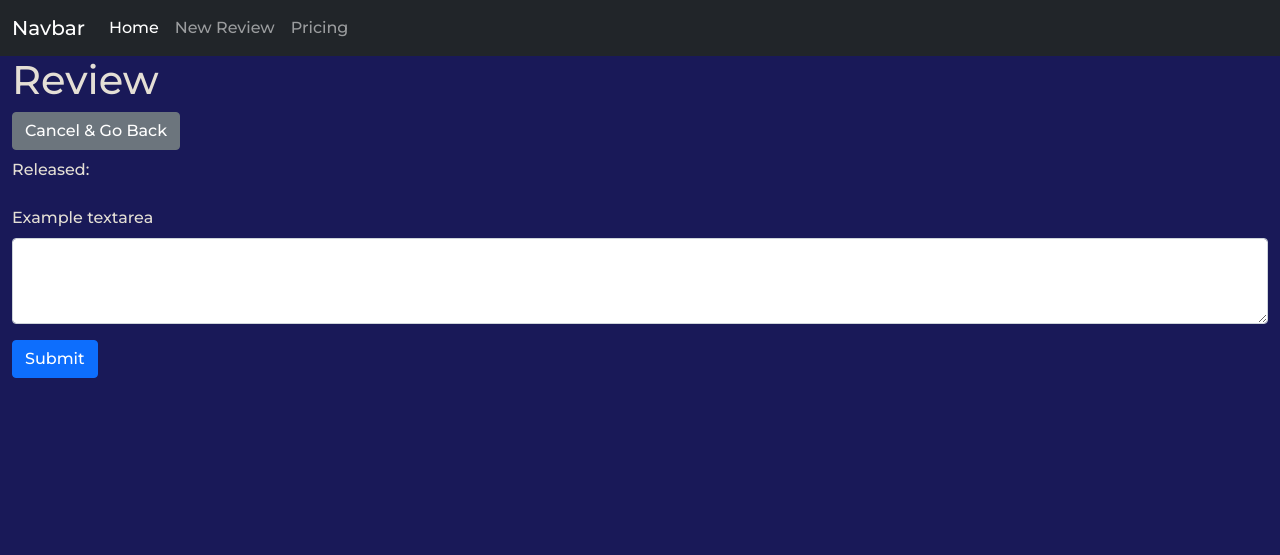
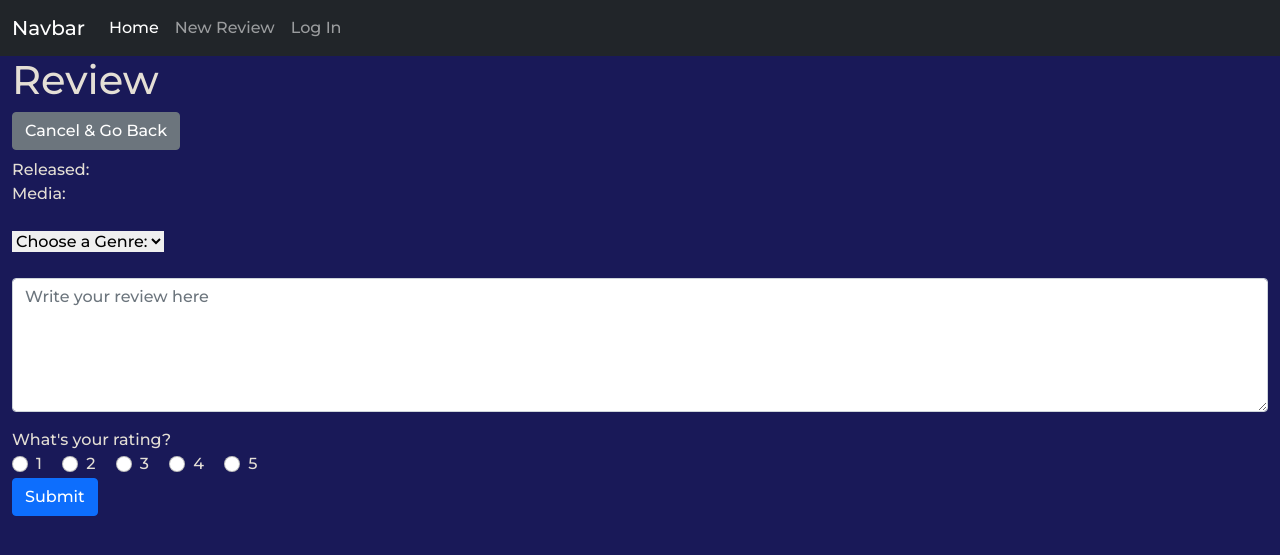
Before and after one commit to robot5000-design/ms3, a Flask app: template templates/new_review.html in a window 1280 px wide. Shown: the top 555 px of the page. Run offline with Flask 2, Linux system fonts and the light colour scheme; the template is opened without the code that fills it, so the values that code supplies are empty; some libraries are stand-ins or nearby versions.

Commit message:
Add latest reviews to index & posting reviews to db

```diff
--- a/app.py
+++ b/app.py
@@ -1,9 +1,11 @@
 import os
 import requests
+import datetime
 from flask import (
     Flask, flash, render_template,
     redirect, request, session, url_for)
 from flask_pymongo import PyMongo
+from werkzeug.security import generate_password_hash, check_password_hash
 if os.path.exists("env.py"):
     import env
 
@@ -23,10 +25,23 @@
 def index():
     session.pop("search_query", None)
     session.pop("media_type", None)
-    reviews = mongo.db.reviews.find()
-    test = mongo.db.reviews.find().sort("review_date", -1)      #.distinct("tmdb_id")[0:6]
+    movie_details = mongo.db.movie_details.find()
+    reviews = list(mongo.db.reviews.find().sort("review_date", -1).limit(20))
+    if reviews:
+        # eliminating review repetition on the home page latest reviews
+        unique_reviews = [reviews[0]]
+        for review in reviews:
+            tmdb_id_list = [
+                unique_review["tmdb_id"] for unique_review in unique_reviews]
+            if review["tmdb_id"] not in tmdb_id_list:
+                unique_reviews.append(review)
+        for i in range(len(unique_reviews)):
+            movie_details = mongo.db.movie_details.find_one(
+                {"tmdb_id": unique_reviews[i]['tmdb_id']})
+            unique_reviews[i]["poster_path"] = movie_details["poster_path"]
     tmdb_poster_url = mongo.db.tmdb_urls.find_one()["tmdb_poster_url"]
-    return render_template("index.html", reviews=reviews, test=test,
+    return render_template("index.html", reviews=unique_reviews,
+                           movie_details=movie_details,
                            tmdb_poster_url=tmdb_poster_url)
 
 
@@ -34,14 +49,24 @@
 def review_detail(tmdb_id):
     reviews = list(mongo.db.reviews.find(
         {"tmdb_id": tmdb_id}).sort("review_date", -1))
+    movie_detail = list(mongo.db.movie_details.find(
+        {"tmdb_id": tmdb_id}))
     tmdb_poster_url = mongo.db.tmdb_urls.find_one()["tmdb_poster_url"]
     overall_rating = 0
     for review in reviews:
         overall_rating += int(review["rating"])
-    overall_rating = round((overall_rating / len(reviews)), 2)
-    return render_template("review_detail.html", reviews=reviews,
-                           tmdb_poster_url=tmdb_poster_url,
-                           overall_rating=overall_rating)
+    try:
+        overall_rating = round((overall_rating / len(reviews)), 2)
+    except ZeroDivisionError:
+        flash("Oops we have a zero division error")
+    if reviews:
+        return render_template("review_detail.html", reviews=reviews,
+                               movie_detail=movie_detail[0],
+                               tmdb_poster_url=tmdb_poster_url,
+                               overall_rating=overall_rating)
+    else:
+        flash(reviews)
+        return render_template("search.html")
 
 
 @app.route("/search/<int:page_number>", methods=["GET", "POST"])
@@ -93,57 +118,93 @@
 
 @app.route("/new_review/<tmdb_id>/<page_number>", methods=["GET", "POST"])
 def new_review(tmdb_id, page_number):
+    if request.method == "POST":
+        # check if details already exist in db
+        details_exist = mongo.db.movie_details.find_one(
+            {"tmdb_id": session["selected_media"]["tmdb_id"]})
+        if not details_exist:
+            mongo.db.movie_details.insert_one(dict(session["selected_media"]))
+        new_review = {
+            "tmdb_id": str(session["selected_media"]["tmdb_id"]),
+            "genre": request.form.get("select-genre"),
+            "review": request.form.get("review-text"),
+            "rating": request.form.get("inlineRadioOptions"),
+            "review_date": datetime.datetime.now(),
+            "created_by": session["user"]
+        }
+        mongo.db.reviews.insert_one(new_review)
+        session.pop("selected_media")
+        flash("Review Posted Successfully!")
+        return redirect(url_for("search_movies", page_number=1))
+    media_detail = get_choice_detail(tmdb_id)
+    if "status_code" in media_detail:
+        if media_detail["status_code"] == 34:
+            flash("Sorry. This resource cannot be found.")
+            return redirect(url_for("search_movies", page_number=page_number))
+    else:
+        validate_choice(media_detail)
+        genres = mongo.db.genres.find().sort("genre_name", 1)
+        tmdb_poster_url = mongo.db.tmdb_urls.find_one()["tmdb_poster_url"]
+        return render_template(
+            "new_review.html", media_detail=session["selected_media"],
+            page_number=page_number,
+            genres=genres,
+            tmdb_poster_url=tmdb_poster_url)
 
+
+def get_choice_detail(tmdb_id):
     tv_detail_url = mongo.db.tmdb_urls.find()[0]['tv_detail_url'].format(
         tmdb_id, app.api_key)
     movie_detail_url = mongo.db.tmdb_urls.find()[0]['movie_detail_url'].format(
         tmdb_id, app.api_key)
     if "media_type" in session:
         if session["media_type"] == "tv":
-            media_detail = requests.get(tv_detail_url).json()
+            return requests.get(tv_detail_url).json()
         else:
-            media_detail = requests.get(movie_detail_url).json()
+            return requests.get(movie_detail_url).json()
     else:
         return redirect(url_for("search_movies", page_number=1))
-    if "status_code" in media_detail:
-        if media_detail["status_code"] == 34:
-            flash("Sorry. This resource cannot be found.")
-            return redirect(url_for("search_movies", page_number=page_number))
+
+
+def validate_choice(media_detail):
+    session["selected_media"] = {}
+    if "id" in media_detail:
+        session["selected_media"]["tmdb_id"] = media_detail["id"]
+    if "original_title" in media_detail:
+        session["selected_media"][
+            "original_title"] = media_detail["original_title"]
+    elif "original_name" in media_detail:
+        session["selected_media"][
+            "original_title"] = media_detail["original_name"]
+    session["selected_media"]["media_type"] = session["media_type"]
+    if "first_air_date" in media_detail:
+        if media_detail["first_air_date"] is None or media_detail[
+                "first_air_date"] == "":
+            session["selected_media"]["release_date"] = ""
+        else:
+            session["selected_media"][
+                "release_date"] = media_detail["first_air_date"][0:4]
+    elif "release_date" in media_detail:
+        if media_detail["release_date"] is None or media_detail[
+                "release_date"] == "":
+            session["selected_media"]["release_date"] = ""
+        else:
+            session["selected_media"][
+                "release_date"] = media_detail["release_date"][0:4]
     else:
-        session.selected_media = {}
-        if "id" in media_detail:
-            session.selected_media["tmdb_id"] = media_detail["id"]
-        if "original_title" in media_detail:
-            session.selected_media[
-                "original_title"] = media_detail["original_title"]
-        elif "original_name" in media_detail:
-            session.selected_media[
-                "original_title"] = media_detail["original_name"]
-        if "first_air_date" in media_detail:
-            session.selected_media[
-                "release_date"] = media_detail["first_air_date"][0:4]
-        elif "release_date" in media_detail:
-            session.selected_media[
-                "release_date"] = media_detail["release_date"][0:4]
+        session["selected_media"]["release_date"] = ""
+    if "poster_path" in media_detail:
+        if media_detail["poster_path"] == "" or media_detail[
+                "poster_path"] is None:
+            session["selected_media"]["poster_path"] = None
         else:
-            session.selected_media["release_date"] = None
-        if "poster_path" in media_detail:
-            if media_detail["poster_path"] == "" or media_detail[
-                    "poster_path"] is None:
-                session.selected_media["poster_path"] = None
-            else:
-                session.selected_media[
-                    "poster_path"] = media_detail["poster_path"]
-        if "overview" in media_detail:
-            session.selected_media["overview"] = media_detail["overview"]
-        else:
-            session.selected_media["overview"] = None
-        tmdb_poster_url = mongo.db.tmdb_urls.find_one()["tmdb_poster_url"]
-        return render_template(
-            "new_review.html", media_detail=session.selected_media,
-            page_number=page_number,
-            tmdb_poster_url=tmdb_poster_url)
-
+            session["selected_media"][
+                "poster_path"] = media_detail["poster_path"]
+    if "overview" in media_detail:
+        session["selected_media"]["overview"] = media_detail["overview"]
+    else:
+        session["selected_media"]["overview"] = None
+    flash(list(session))
 
 
 if __name__ == "__main__":
--- a/templates/base.html
+++ b/templates/base.html
@@ -29,7 +29,7 @@
                 <div class="navbar-nav">
                     <a class="nav-link active" aria-current="page" href="{{ url_for('index') }}">Home</a>
                     <a class="nav-link" href="{{ url_for('search_movies', page_number=1) }}">New Review</a>
-                    <a class="nav-link" href="#">Pricing</a>
+                    <a class="nav-link" data-bs-toggle="modal" data-bs-target="#logInModal" href="#">Log In</a>
                 </div>
             </div>
         </div>
@@ -54,6 +54,25 @@
         {% endblock %}
     </main>
 
+    <!-- Modal -->
+    <div class="modal fade" id="logInModal" tabindex="-1" aria-labelledby="logInModalLabel" aria-hidden="true">
+        <div class="modal-dialog">
+            <div class="modal-content">
+                <div class="modal-header">
+                    <h5 class="modal-title" id="logInModalLabel">Log In</h5>
+                    <button type="button" class="btn-close" data-bs-dismiss="modal" aria-label="Close"></button>
+                </div>
+                <div class="modal-body">
+
+                </div>
+                <div class="modal-footer">
+                    <button type="button" class="btn btn-secondary" data-bs-dismiss="modal">Close</button>
+                    <button type="button" class="btn btn-primary">Save changes</button>
+                </div>
+            </div>
+        </div>
+    </div>
+
     <script src="https://code.jquery.com/jquery-3.5.1.min.js"
         integrity="sha256-9/aliU8dGd2tb6OSsuzixeV4y/faTqgFtohetphbbj0=" crossorigin="anonymous"></script>
     <!-- Compiled and minified JavaScript -->
@@ -61,7 +80,7 @@
     <script src="https://cdn.jsdelivr.net/npm/bootstrap@5.0.0-beta2/dist/js/bootstrap.bundle.min.js"
         integrity="sha384-b5kHyXgcpbZJO/tY9Ul7kGkf1S0CWuKcCD38l8YkeH8z8QjE0GmW1gYU5S9FOnJ0"
         crossorigin="anonymous"></script>
-    <script src="{{ url_for('static', filename='js/script.js') }}"></script>
+    <script src="{{ url_for('static', filename='js/scripts.js') }}"></script>
     {% block scripts %}
     {% endblock %}
 </body>
--- a/templates/index.html
+++ b/templates/index.html
@@ -1,16 +1,14 @@
 {% extends "base.html" %}
 {% block content %}
-{{ test }}
 {% for review in reviews %}
 <div class="card" style="width: 18rem;">
-  <img src="{{ tmdb_poster_url }}{{ review.poster_path }}" class="card-img-top" alt="...">
+  <img src="{{ tmdb_poster_url }}{{ review['poster_path'] }}" class="card-img-top" alt="...">
   <div class="card-body">
     <h5 class="card-title">{{ review.original_title }}</h5>
     <p class="card-text"></p>
     <a href="{{ url_for('review_detail', tmdb_id=review.tmdb_id) }}" class="btn btn-primary">Get Reviews</a>
   </div>
 </div>
-{{ review }}
 {% endfor %}
 
 {% endblock %}
--- a/templates/new_review.html
+++ b/templates/new_review.html
@@ -6,12 +6,12 @@
 <div>
     <h2 class="heading">{{ media_detail.original_title }}</h2>
 
-        {% if media_detail.first_air_date == None %}
+    {% if media_detail.release_date == None %}
     <div>Released: Not available.</div>
     {% else %}
-            <div>Released: {{ media_detail.release_date }}</div>
+    <div>Released: {{ media_detail.release_date }} {{ media_detail.media_type.capitalize() }}</div>
     {% endif %}
-
+    <div>Media: {{ media_detail.media_type.capitalize() }}</div>
     {% if media_detail.poster_path == None %}
     <img src="{{ url_for('static', filename='images/no-image-icon.png') }}" class="review-image" alt="">
     {% else %}
@@ -22,10 +22,38 @@
     <div>{{ media_detail.overview }}</div>
     {% endif %}
 
-    <form class="col s12" method="POST" action="{{ url_for('new_review', tmdb_id=session.tmdb_id, page_number=page_number) }}">
+    <form class="review-form" method="POST"
+        action="{{ url_for('new_review', tmdb_id=media_detail.tmdb_id, page_number=page_number) }}">
+        <select class="select-genre" name="select-genre" aria-label="Select Genre" required>
+            <option value="" selected disabled>Choose a Genre:</option>
+            {% for genre in genres %}
+            <option value="{{ genre.genre_name }}" required>{{ genre.genre_name.title() }}</option>
+            {% endfor %}
+        </select>
         <div class="mb-3">
-            <label for="exampleFormControlTextarea1" class="form-label">Example textarea</label>
-            <textarea class="form-control" id="exampleFormControlTextarea1" rows="3"></textarea>
+            <label for="review-text" class="form-label"></label>
+            <textarea class="form-control" id="review-text" name="review-text" rows="5" placeholder="Write your review here" required></textarea>
+        </div>
+        <div>What's your rating?</div>
+        <div class="form-check form-check-inline">
+            <input class="form-check-input" type="radio" name="inlineRadioOptions" id="inlineRadio1" value="1" required>
+            <label class="form-check-label" for="inlineRadio1">1</label>
+        </div>
+        <div class="form-check form-check-inline">
+            <input class="form-check-input" type="radio" name="inlineRadioOptions" id="inlineRadio2" value="2" required>
+            <label class="form-check-label" for="inlineRadio2">2</label>
+        </div>
+        <div class="form-check form-check-inline">
+            <input class="form-check-input" type="radio" name="inlineRadioOptions" id="inlineRadio3" value="3" required>
+            <label class="form-check-label" for="inlineRadio3">3</label>
+        </div>
+        <div class="form-check form-check-inline">
+            <input class="form-check-input" type="radio" name="inlineRadioOptions" id="inlineRadio4" value="4" required>
+            <label class="form-check-label" for="inlineRadio4">4</label>
+        </div>
+        <div class="form-check form-check-inline">
+            <input class="form-check-input" type="radio" name="inlineRadioOptions" id="inlineRadio5" value="5" required>
+            <label class="form-check-label" for="inlineRadio5">5</label>
         </div>
         <div class="col-12">
             <button type="submit" class="btn btn-primary">Submit</button>
--- a/templates/search.html
+++ b/templates/search.html
@@ -5,7 +5,7 @@
     <div class="row api-search-form">
         <div class="col ">
             <div class="row">
-                <h3 class="col">Search</h3>
+                <h3 class="col">Search for a movie or tv series to review:</h3>
             </div>
             <!-- Search within movie list -->
             <form action="{{ url_for('search_movies', page_number=1) }}" method="post" class="">
```
Also changed, not shown: templates/review_detail.html (+6 -6 lines). Lines whose indentation alone changed are shown as unchanged.
